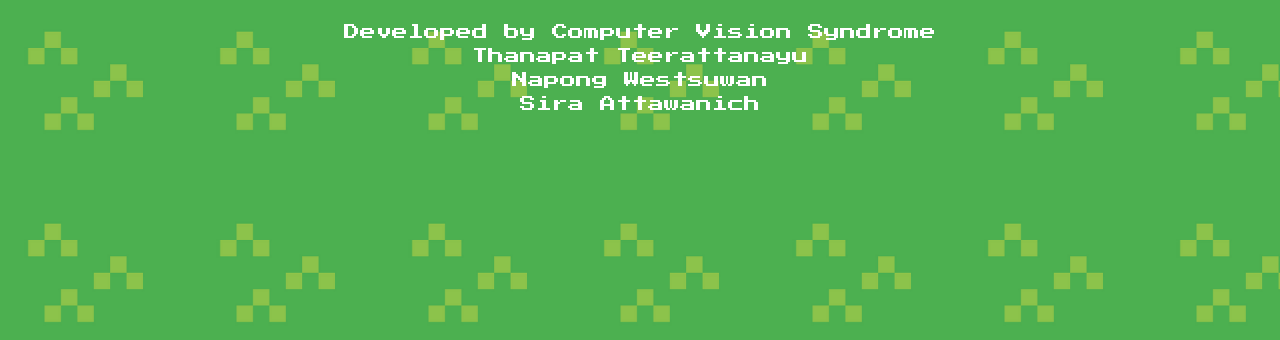
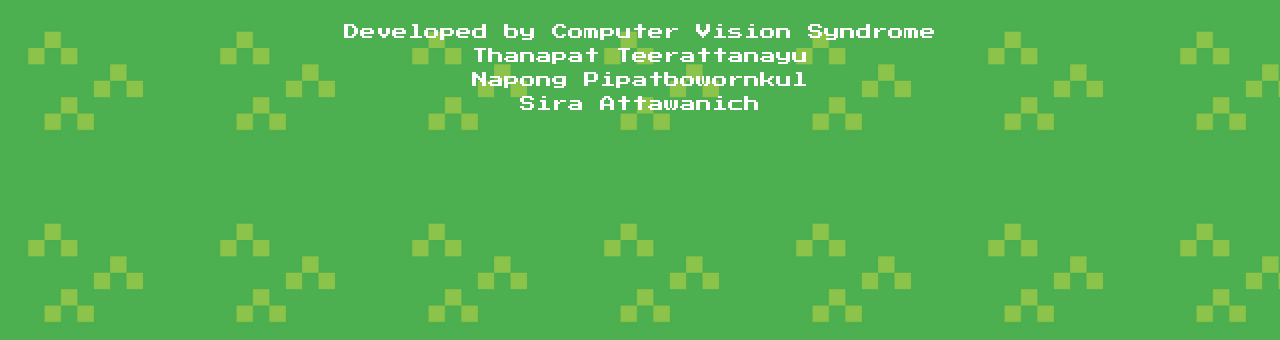
Before and after one commit to tjthanapat/blinkathon, a Flask app: page /about in a window 1280 px wide. Shown: the part 200-540 px from the top of the page. Run offline with Flask 2, Linux system fonts and the light colour scheme; style sheets or scripts are compiled from the project's sources.

Commit message:
fix typo

```diff
--- a/templates/about.html
+++ b/templates/about.html
@@ -49,7 +49,7 @@
       <p>Developed by Computer Vision Syndrome</p>
       <ul>
         <li>Thanapat Teerattanayu</li>
-        <li>Napong Westsuwan</li>
+        <li>Napong Pipatbowornkul</li>
         <li>Sira Attawanich</li>
       </ul>
     </div>
```
